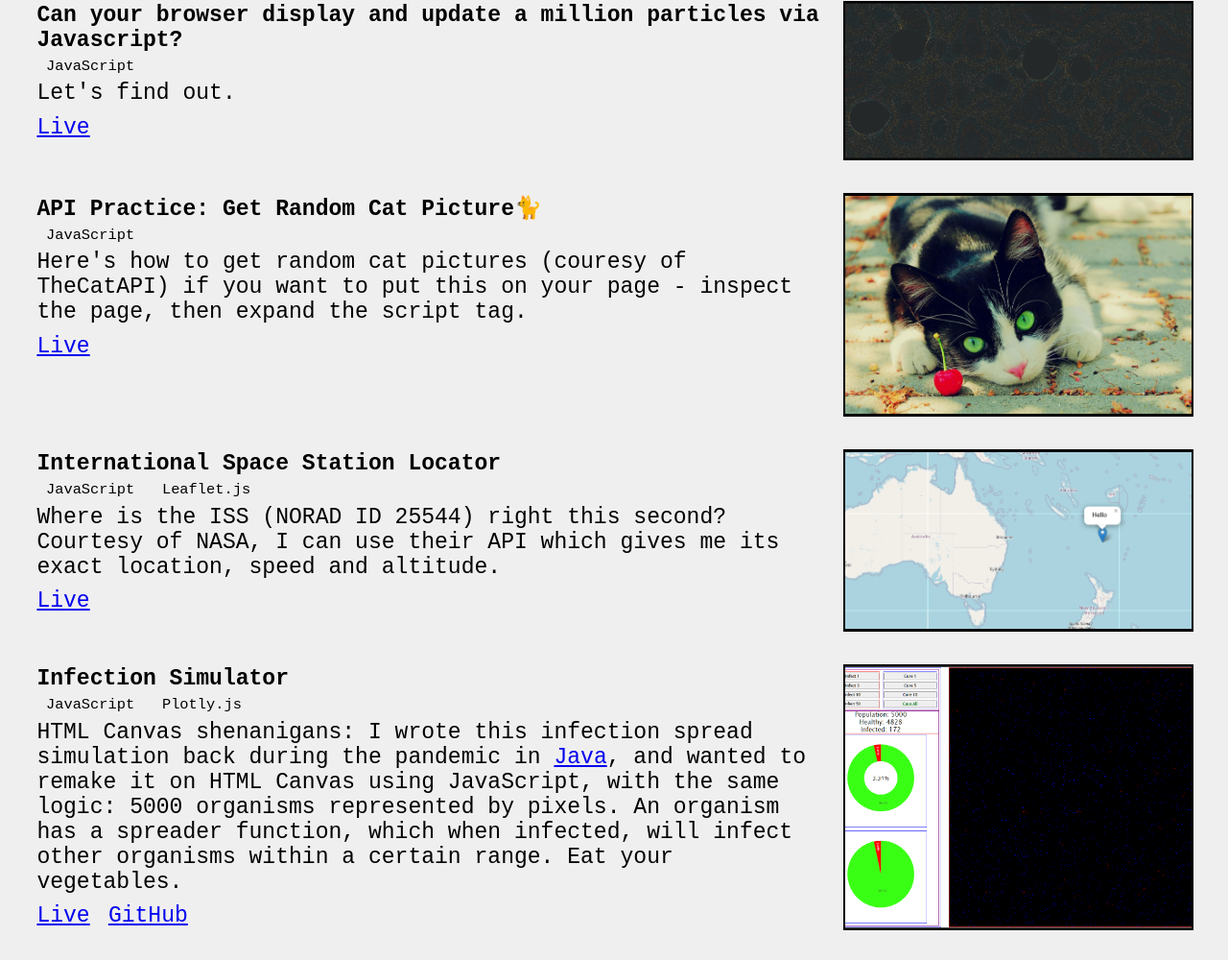
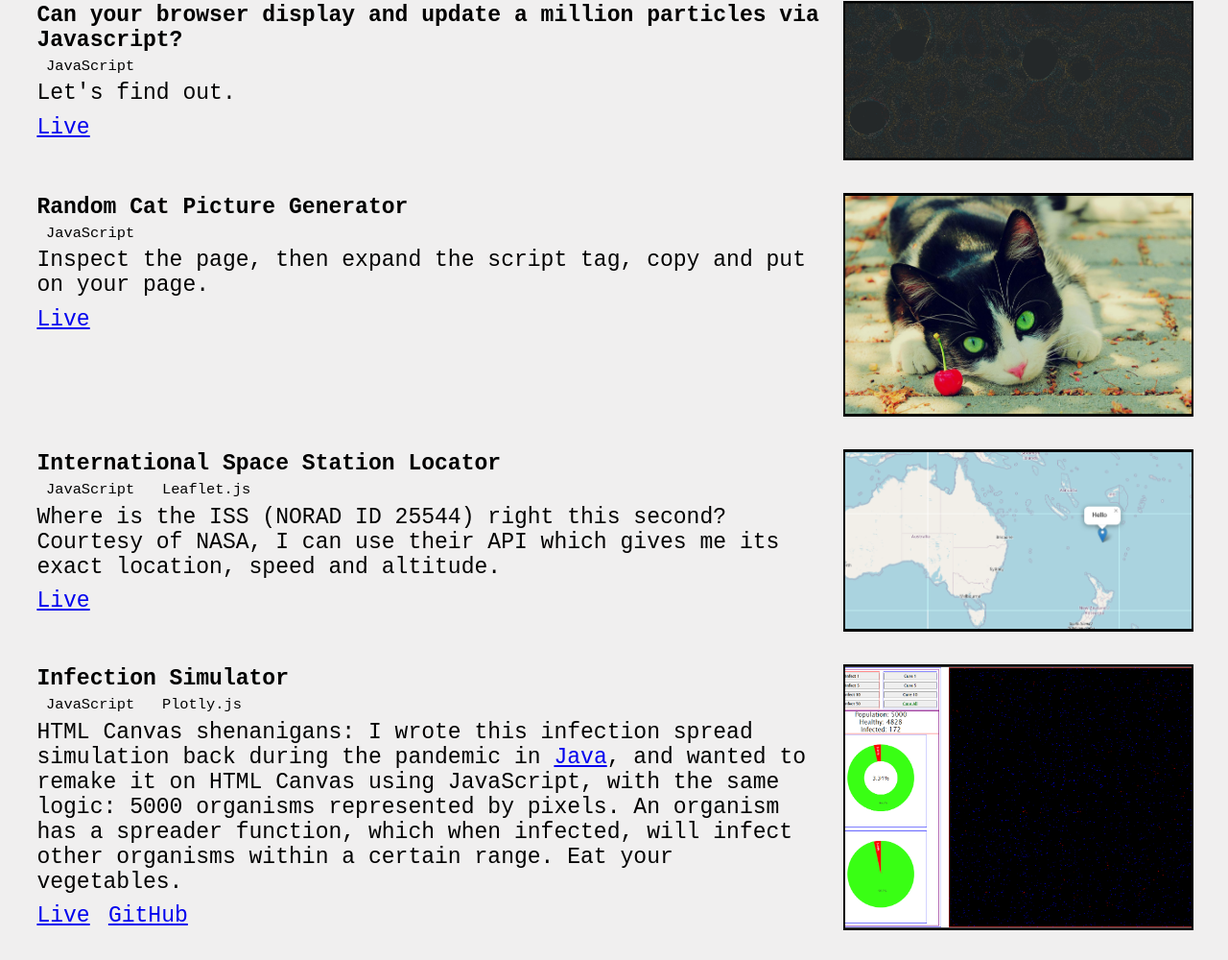
Before and after one commit to Dmitriy36/portfolio-page-v2, a website: page index.html in a window 1280 px wide. Shown: the part 1785-2785 px from the top of the page at 96% size. Drawn offline with Linux system fonts and the light colour scheme; no server answers; a web font is replaced by a local one.

Commit message:
cat wording

```diff
--- a/index.html
+++ b/index.html
@@ -214,7 +214,7 @@
                       <div class="project-card">
                        <div>
                         <p>
-                        <h4>API Practice: Get Random Cat Picture🐈</h4>
+                        <h4>Random Cat Picture Generator</h4>
                         </p>
                         <div class="tech-list">
                             <div class="card-button-secondary">
@@ -222,7 +222,7 @@
                             </div>
 
                         </div>
-                        <p class="desc"> Here's how to get random cat pictures (couresy of TheCatAPI) if you want to put this on your page - inspect the page, then expand the script tag.</p>
+                        <p class="desc">Inspect the page, then expand the script tag, copy and put on your page.</p>
                         <div class="project-links">
                             <a target="_blank" href="kittyAPI.html">Live</a>
 
```
